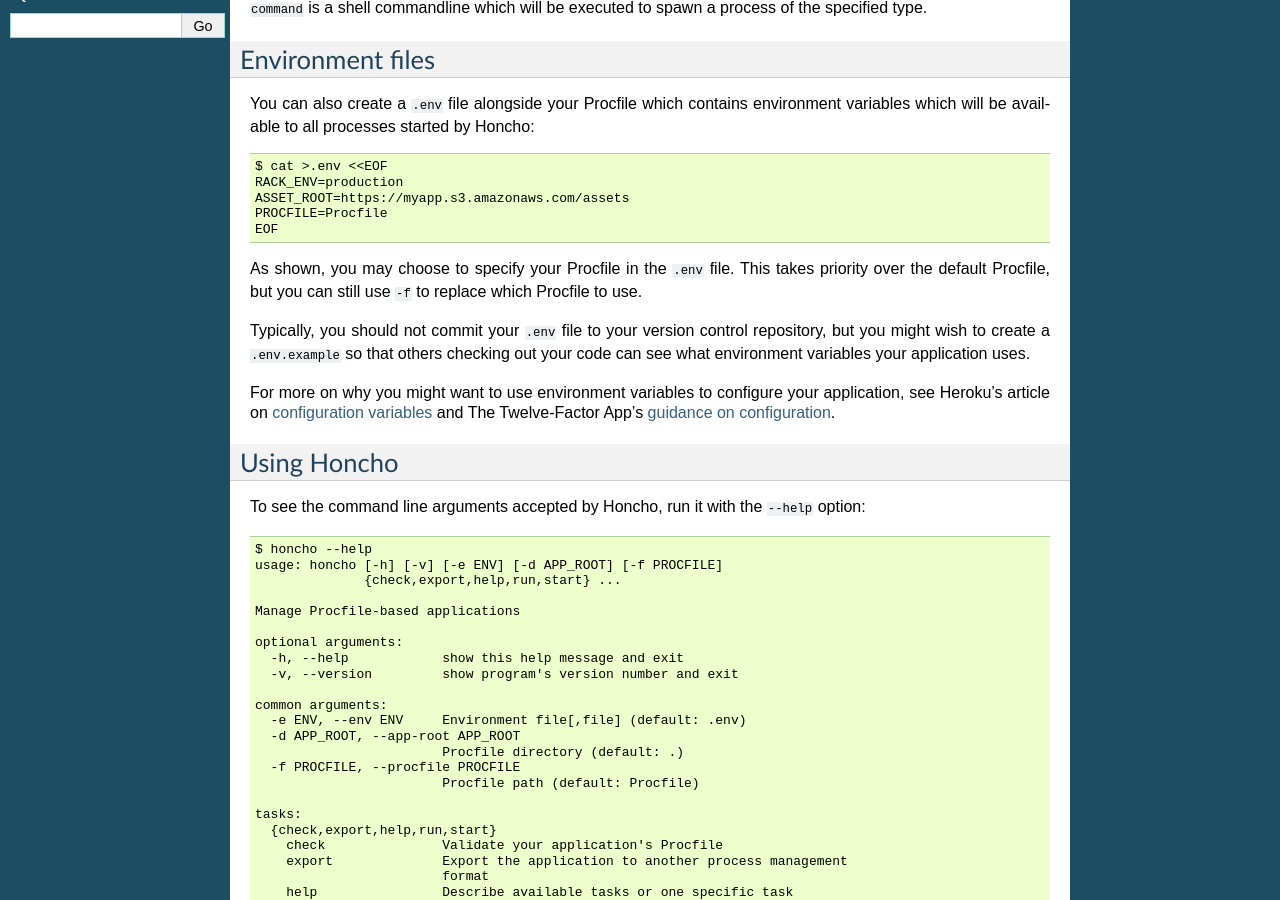
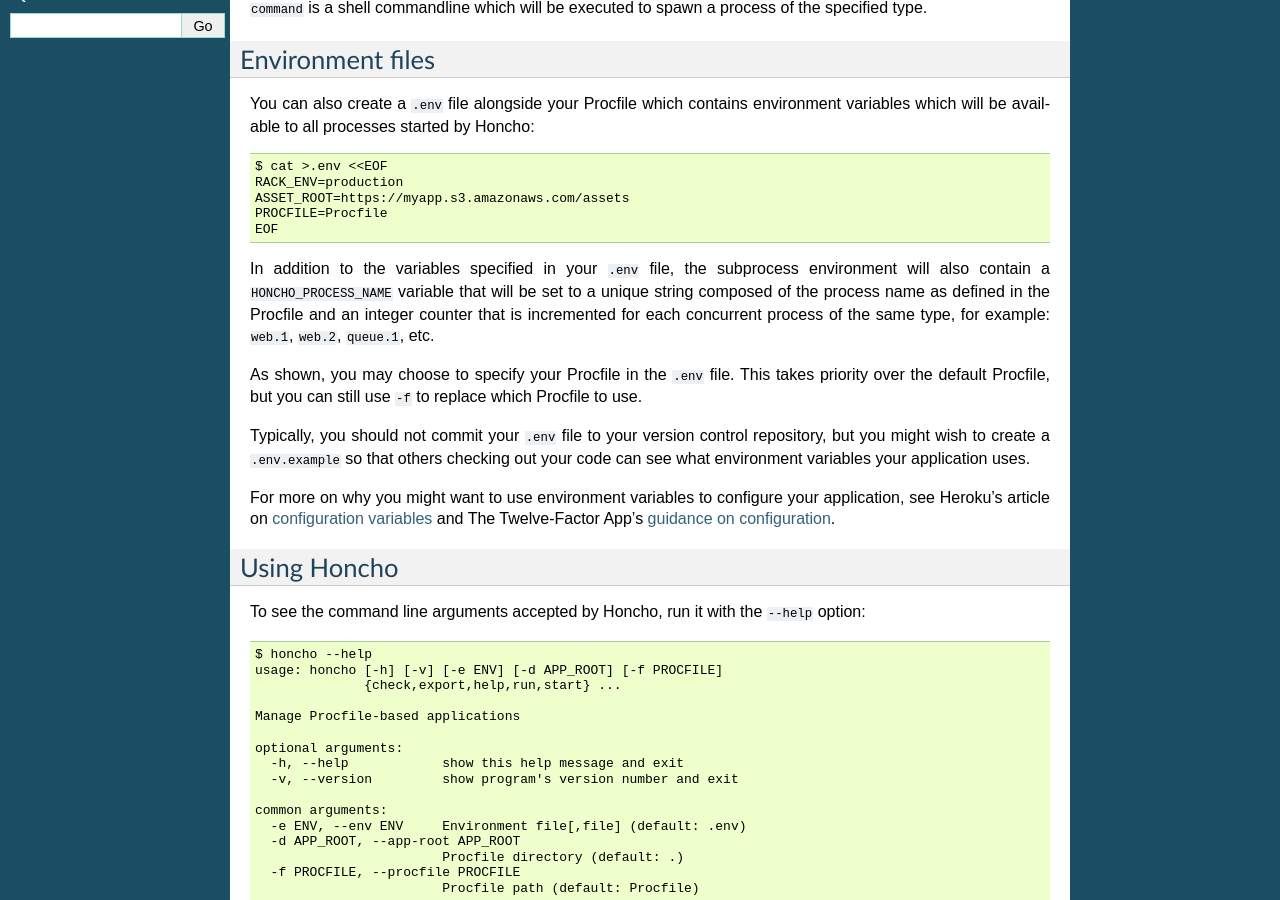
Before and after one commit to nickstenning/honcho, a Sphinx documentation site: the page built from doc/using_procfiles.rst, in a window 1280 px wide and 900 px high, scrolled down 415 px. Built offline with Sphinx 7.4.7, drawn with Linux system fonts in a browser that asks for light colours.

Commit message:
Expose process name in child environment. (#179)
This exposes process name (eg. web.1, web.2, queue.1) as
HONCHO_PROCESS_NAME environment variable.
This is mainly useful for logging purposes.

```diff
--- a/doc/using_procfiles.rst
+++ b/doc/using_procfiles.rst
@@ -38,6 +38,12 @@
     ASSET_ROOT=https://myapp.s3.amazonaws.com/assets
     PROCFILE=Procfile
     EOF
+
+In addition to the variables specified in your ``.env`` file, the subprocess
+environment will also contain a ``HONCHO_PROCESS_NAME`` variable that will be
+set to a unique string composed of the process name as defined in the Procfile
+and an integer counter that is incremented for each concurrent process of the
+same type, for example: ``web.1``, ``web.2``, ``queue.1``, etc.
 
 As shown, you may choose to specify your Procfile in the ``.env`` file.  This
 takes priority over the default Procfile, but you can still use ``-f`` to replace
```
Also changed, not shown: 2 other files.
